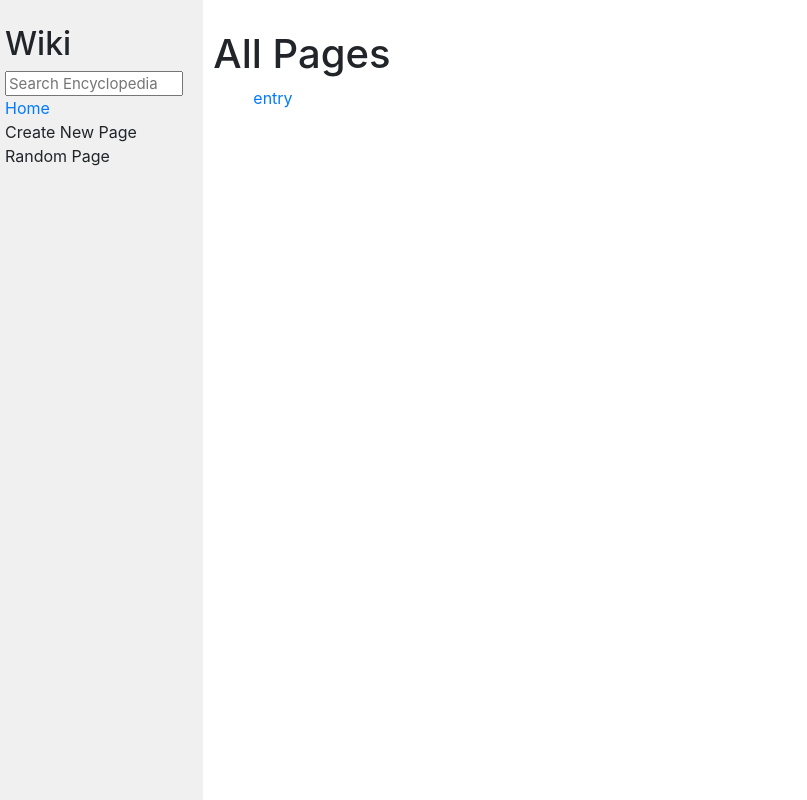
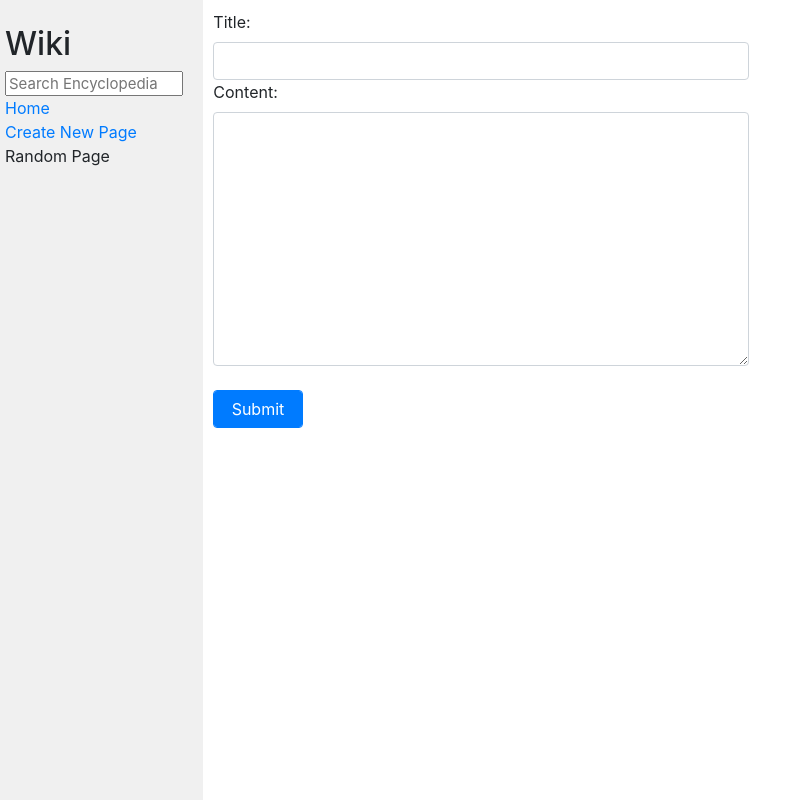
Before and after one commit to AuguestGao/cs50web, a Django app: template unit_3/wiki/encyclopedia/templates/encyclopedia/new.html in a window 1280 px wide. Shown: the whole page, without its empty margins (0-807 px from the left). Run offline with Django 3.2, Linux system fonts and the light colour scheme; tables that the repository leaves empty hold one stand-in row (values such as "Sample post"); the template is opened without the code that fills it: values that come from a table or form of the project are taken from there, most other values are stand-ins (such as "Sample title", 1, 10 or a date in 2020).

Commit message:
add new page

```diff
--- a/unit_3/wiki/encyclopedia/templates/encyclopedia/entries.html
+++ b/unit_3/wiki/encyclopedia/templates/encyclopedia/entries.html
@@ -1,7 +1,7 @@
 {% extends "encyclopedia/layout.html" %}
 
 {% block title %}
-    {{ entry }}
+    Encyclopedia | {{ entry }}
 {% endblock %}
 
 {% block body %}
--- a/unit_3/wiki/encyclopedia/templates/encyclopedia/index.html
+++ b/unit_3/wiki/encyclopedia/templates/encyclopedia/index.html
@@ -1,7 +1,7 @@
 {% extends "encyclopedia/layout.html" %}
 
 {% block title %}
-    Encyclopedia
+    Encyclopedia | Index
 {% endblock %}
 
 {% block body %}
--- a/unit_3/wiki/encyclopedia/templates/encyclopedia/layout.html
+++ b/unit_3/wiki/encyclopedia/templates/encyclopedia/layout.html
@@ -12,14 +12,14 @@
         <div class="row">
             <div class="sidebar col-lg-2 col-md-3">
                 <h2>Wiki</h2>
-                <form action="{% url 'encyclopedia:search' %}" method = 'GET'>
+                <form action="{% url 'encyclopedia:search' %}">
                     <input class="search" type="text" name="entry" placeholder="Search Encyclopedia">
                 </form>
                 <div>
                     <a href="{% url 'encyclopedia:index' %}">Home</a>
                 </div>
                 <div>
-                    Create New Page
+                    <a href="{% url 'encyclopedia:new' %}">Create New Page</a>
                 </div>
                 <div>
                     Random Page
--- a/unit_3/wiki/encyclopedia/templates/encyclopedia/new.html
+++ b/unit_3/wiki/encyclopedia/templates/encyclopedia/new.html
@@ -1,16 +1,15 @@
 {% extends "encyclopedia/layout.html" %}
 
 {% block title %}
-    Encyclopedia
+    Encyclopedia | New
 {% endblock %}
 
 {% block body %}
-    <h1>All Pages</h1>
-
-    <ul>
-        {% for entry in entries %}
-            <a href="{% url 'wiki:entry' %}">entry</a>
-        {% endfor %}
-    </ul>
+<form method="POST">
+    {% csrf_token %}
+    {{ form }}
+    <br>
+    <input type="submit" value="Submit" class="btn btn-primary form-control col-lg-1">
+</form>
 
 {% endblock %}
--- a/unit_3/wiki/encyclopedia/urls.py
+++ b/unit_3/wiki/encyclopedia/urls.py
@@ -7,5 +7,6 @@ app_name = "encyclopedia"
 urlpatterns = [
     path("", views.index, name="index"),
     path("wiki", views.search, name="search"),
-    path("wiki/<str:entry>", views.wiki, name="entry")
+    path("wiki/<str:entry>", views.wiki, name="entry"),
+    path("new", views.new, name="new")
 ]
--- a/unit_3/wiki/encyclopedia/views.py
+++ b/unit_3/wiki/encyclopedia/views.py
@@ -6,6 +6,20 @@ from django import forms
 from . import util
 
 import markdown2
+
+
+class NewPageForm(forms.Form):
+    title = forms.CharField(widget=forms.TextInput(
+        attrs={
+            'label':'Title',
+            'class':'form-control col-lg-6',
+            'name':'title'
+        }))
+    content = forms.CharField(widget=forms.Textarea(
+        attrs={
+            'class':'form-control col-lg-6',
+            'name':'content'
+        }))
 
 def index(request):
     return render(request, "encyclopedia/index.html", {
@@ -22,10 +36,37 @@ def wiki(request, entry):
             "entry_html": entry_html,
             "entry": entry
         })
+    massage = 'Title ' + entry + " not found"
     return render(request, "encyclopedia/error.html", {
-            "entry": entry
+            "msg": massage
         })
 
+# search only redirects, to wiki, and wiki does the rendering
 def search(request):
     entry = request.GET.get('entry', '')
     return HttpResponseRedirect(reverse("encyclopedia:entry", kwargs={"entry": entry}))
+
+def new(request): # new has request.method get and post
+    if request.method == "POST":
+        form = NewPageForm(request.POST) # get user's submit to form
+        if form.is_valid():
+            title = form.cleaned_data["title"]
+            content = form.cleaned_data["content"]
+
+            if title in util.list_entries():
+                massage = 'Title ' + title + " exists"
+                return render(request, "encyclopedia/error.html", {
+                    "msg":massage
+                })
+            else:
+                util.save_entry(title, content)
+                return HttpResponseRedirect(reverse("encyclopedia:entry", kwargs={'entry': title}))
+
+        else:
+            return render(request, "encyclopedia/new.html", {
+                "form": form
+            })
+    # if request.method == "GET"
+    return render(request, "encyclopedia/new.html", {
+        "form": NewPageForm() # empty form
+    })
```
Also changed, not shown: unit_3/wiki/encyclopedia/templates/encyclopedia/error.html (+7 -2 lines).
